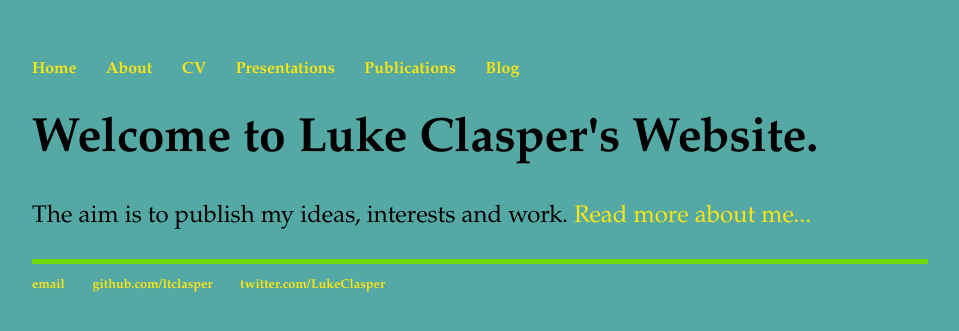
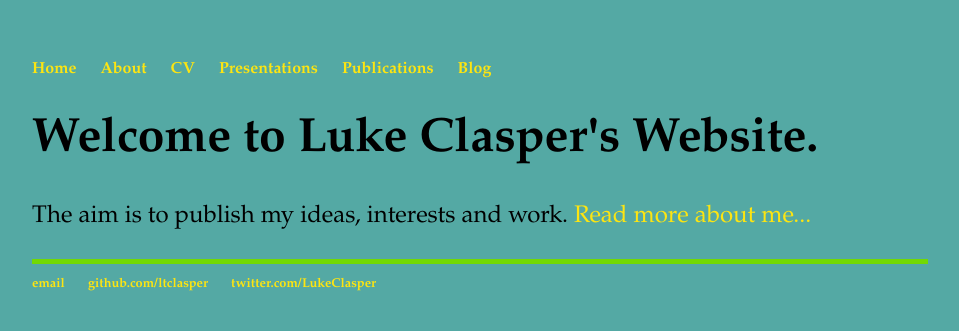
Before and after one commit to ltclasper/ltclasper.github.io, a Jekyll site: the page built from index.html, in a window 1280 px wide. Shown: the top 331 px of the page, without its empty margins (160-1119 px from the left). Built offline with Jekyll 4.4.1, drawn with Linux system fonts in a browser that asks for light colours.

Commit message:
Update main.css

```diff
--- a/css/main.css
+++ b/css/main.css
@@ -4,7 +4,7 @@ body {
     background-color: #54A9A4;
 }
 nav ul, footer ul {
-    font-family:'Courier';
+    font-family:'Garamond';
     padding: 0px;
     list-style: none;
     font-weight: bold;
```
